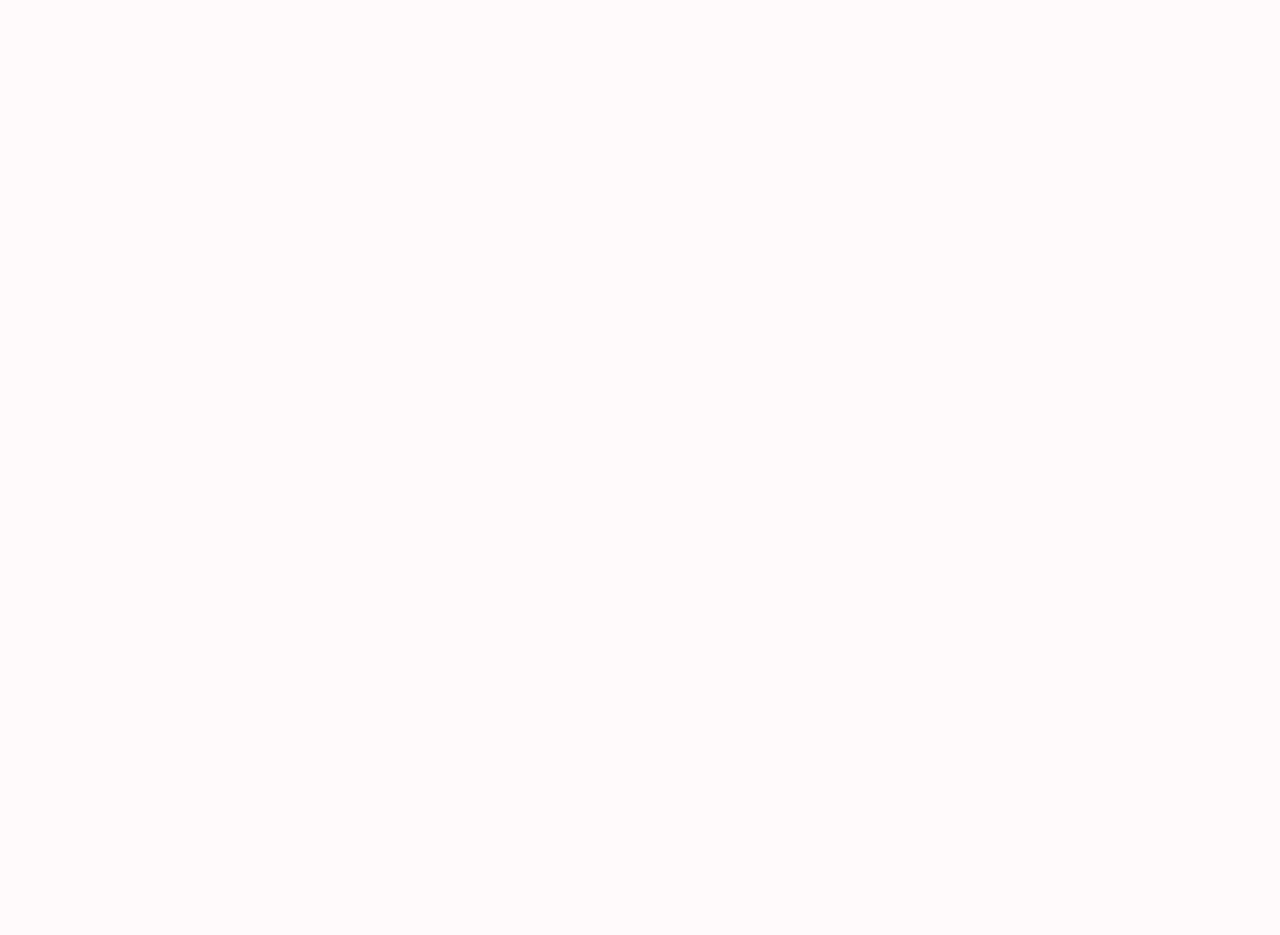
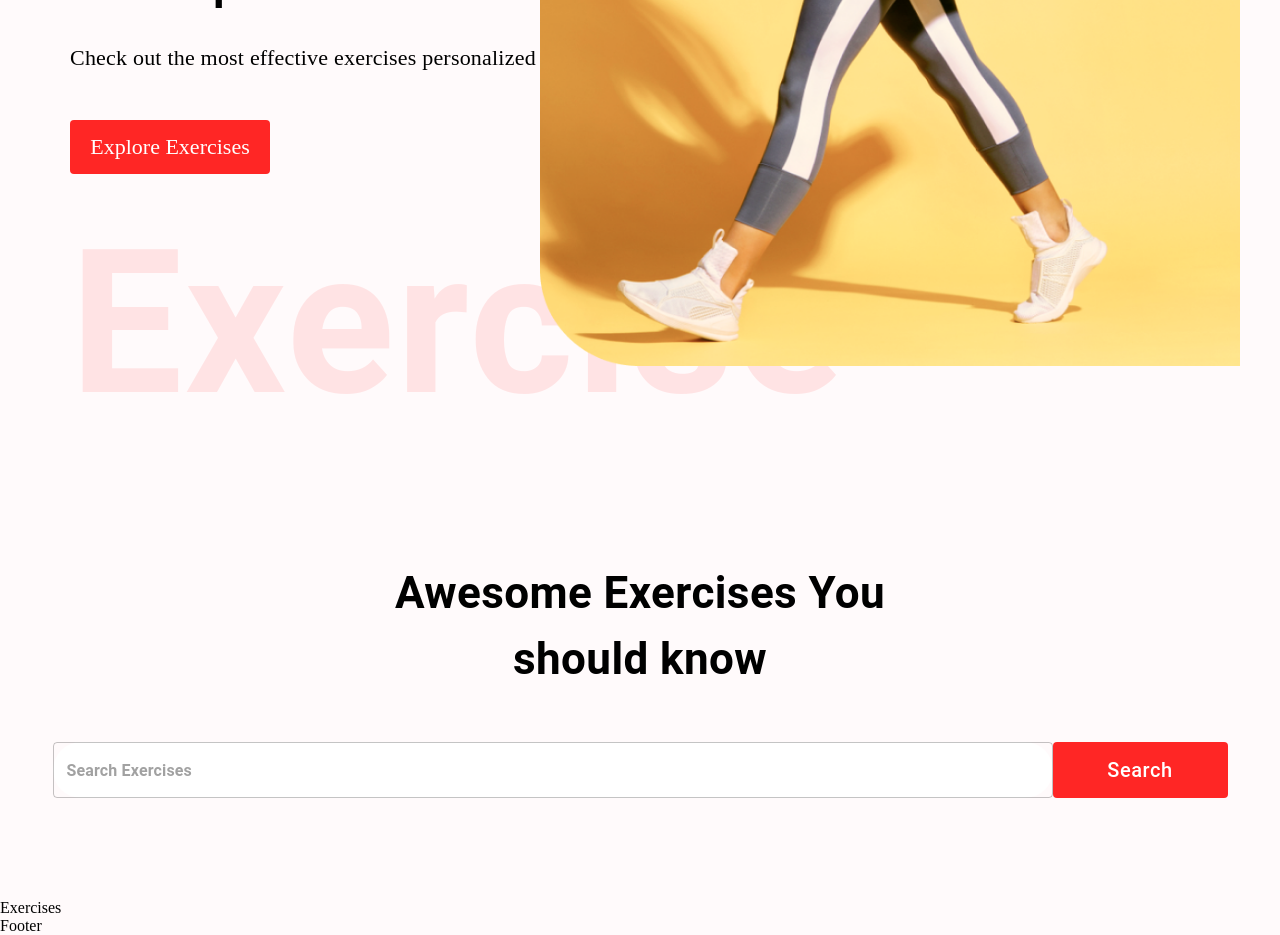
Before and after one commit to mechkouri/gymapp, a React (Create React App) app: page / in a window 1280 px wide. Shown: the part 500-1435 px from the top of the page. Before the commit the page ends 800 px from the top, so only its background shows below. Built offline with nearby package versions, Linux system fonts and the light colour scheme.

Commit message:
create hero sections

```diff
--- a/src/components/HeroBanner.jsx
+++ b/src/components/HeroBanner.jsx
@@ -1,8 +1,26 @@
+import { Box, Stack, Typography } from '@mui/material';
 
+import HeroBannerImage from '../assets/images/banner.png';
 
 const HeroBanner = () => {
   return (
-    <div>HeroBanner</div>
+    <Box sx={{ mt: { lg: '212px', xs: '70px' }, ml: { sm: '50px' } }} position="relative" p="20px">
+    <Typography color="#FF2625" fontWeight="600" fontSize="26px">Fitness Club</Typography>
+    <Typography fontWeight={700} sx={{ fontSize: { lg: '44px', xs: '40px' } }} mb="23px" mt="30px">
+      Sweat, Smile <br />
+      And Repeat
+    </Typography>
+    <Typography fontSize="22px" fontFamily="Alegreya" lineHeight="35px">
+      Check out the most effective exercises personalized to you
+    </Typography>
+    <Stack>
+      <a href="#exercises" style={{ marginTop: '45px', textDecoration: 'none', width: '200px', textAlign: 'center', background: '#FF2625', padding: '14px', fontSize: '22px', textTransform: 'none', color: 'white', borderRadius: '4px' }}>Explore Exercises</a>
+    </Stack>
+    <Typography fontWeight={600} color="#FF2625" sx={{ opacity: '0.1', display: { lg: 'block', xs: 'none' }, fontSize: '200px' }}>
+      Exercise
+    </Typography>
+    <img src={HeroBannerImage} alt="hero-banner" className="hero-banner-img" />
+  </Box>
   )
 }
 
--- a/src/components/SearchExercises.jsx
+++ b/src/components/SearchExercises.jsx
@@ -1,8 +1,38 @@
+import { Box, Button, Stack, TextField, Typography } from "@mui/material"
 
 
 const SearchExercises = () => {
   return (
-    <div>SearchExercises</div>
+    <Stack alignItems="center" mt="37px" justifyContent='center' p='29px'>
+      <Typography fontWeight={700} sx={{fontSize:{lg: '44px', xs:'30px'}}} mb='50px' textAlign='center'>
+        Awesome Exercises You <br /> should know
+      </Typography>
+      <Box position='relative' mb="72px">
+        <TextField
+          sx={{ input:{ fontWeight:"700", border:"none", borderRadius:"4px"},
+                width:{lg:"1000px", xs:'350px'},
+                backgroundColor: '#fff',
+                borderRadius:'40px'
+              }}
+          height="76px"
+          value=''
+          onChange={(e) => {}}
+          placeholder="Search Exercises"
+          type="text"
+        />
+        <Button className="search-btn"
+          sx={{ bgcolor:'#FF2625',
+                color:'#fff',
+                textTransform:'none',
+                width: {lg: '175px', xs:'80px'},
+                fontSize:{lg: '20px', xs:'14px'},
+                height:'56px'
+              }}
+        >
+          Search
+        </Button>
+      </Box>
+    </Stack>
   )
 }
 
```
